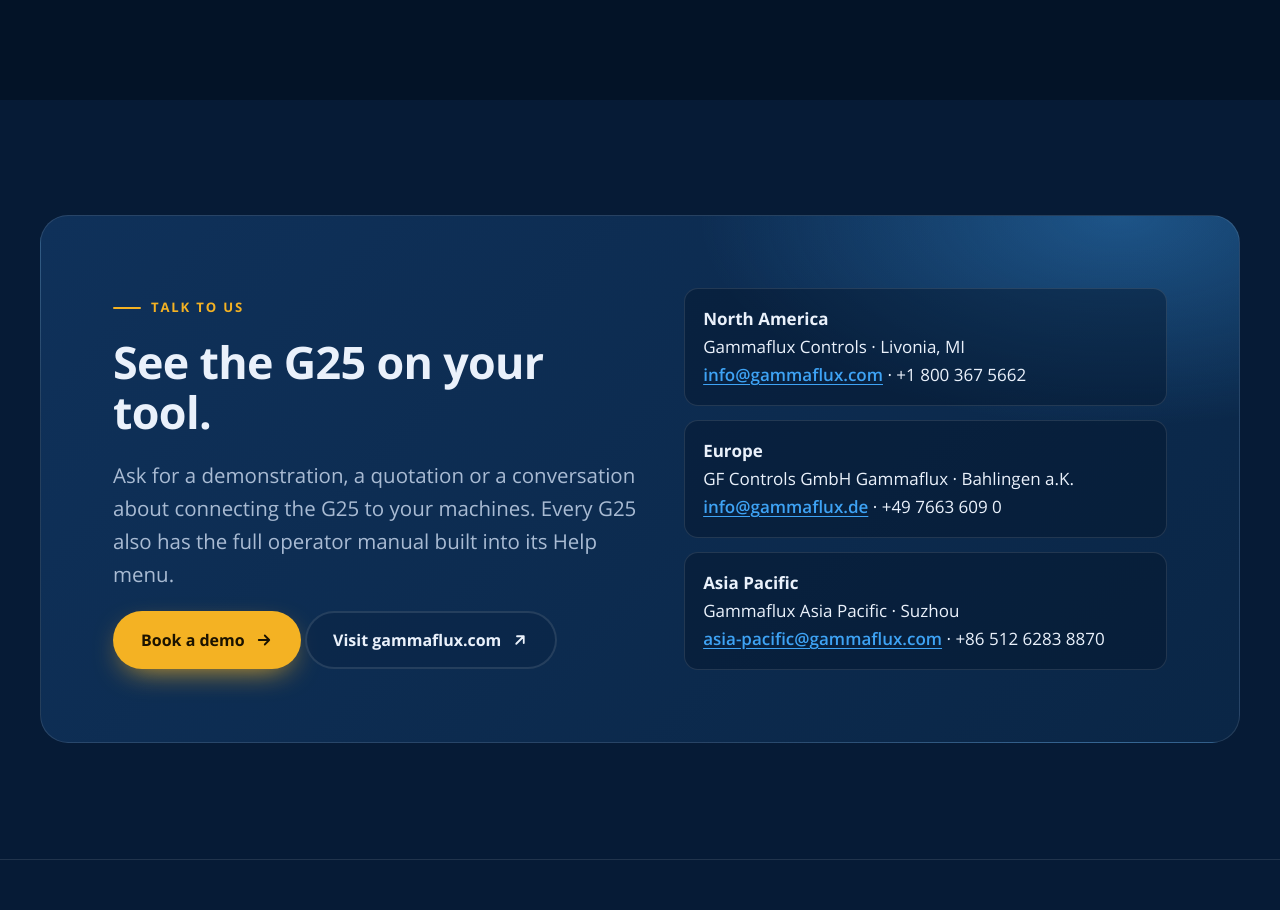
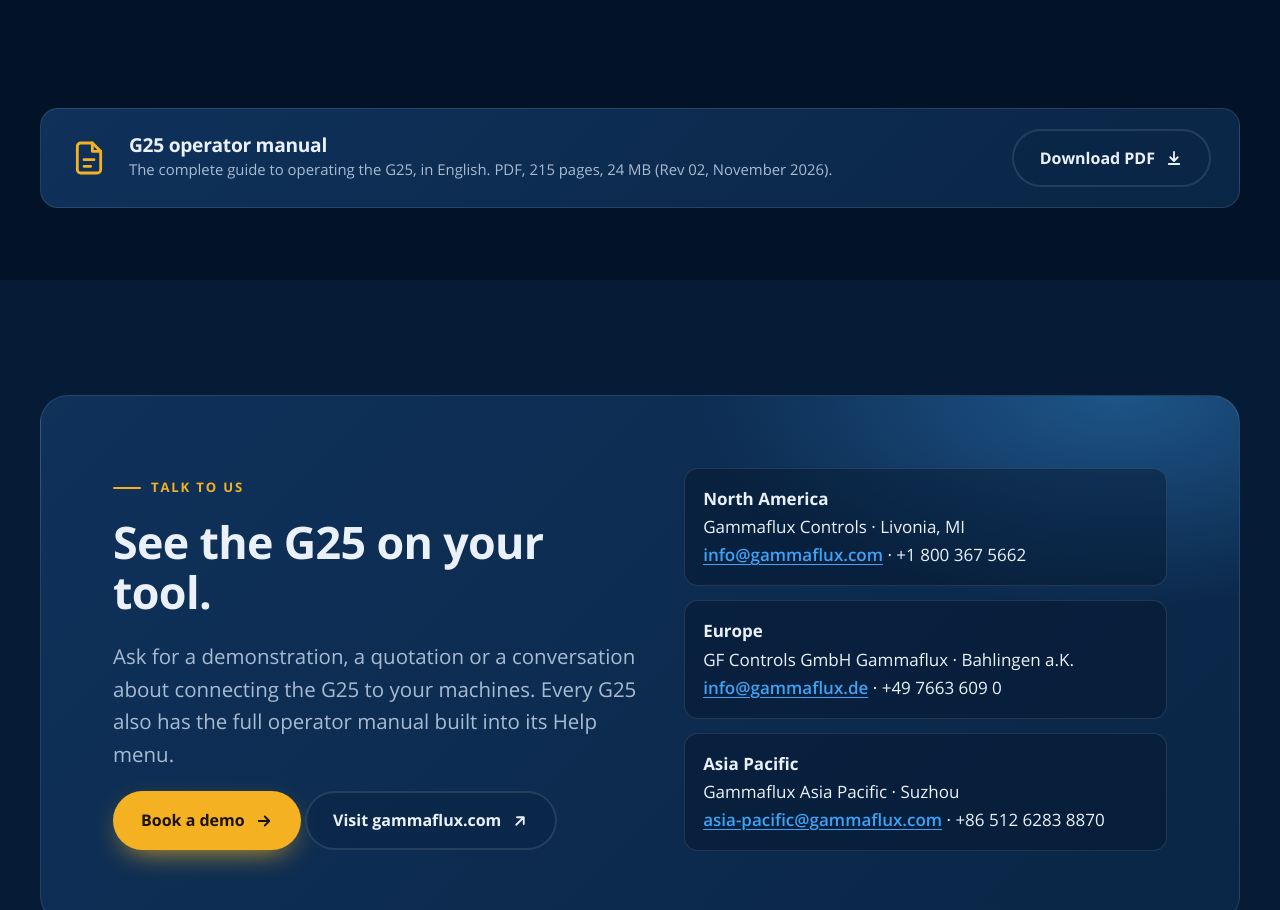
Before and after one commit to barnes-group/barnes-group.github.io, a plain HTML site: page g25/index.html in a window 1280 px wide. Shown: the part 6710-7620 px from the top of the page. Drawn offline with Linux system fonts and the light colour scheme.

Commit message:
Add G25 operator manual download

```diff
--- a/g25/assets/css/g25.css
+++ b/g25/assets/css/g25.css
@@ -254,3 +254,11 @@ dialog.lightbox::backdrop { background: rgba(2, 8, 18, 0.88); backdrop-filter: b
 .icon-panel { width: min(100%, 360px); aspect-ratio: 1; display: grid; place-content: center; justify-items: center; gap: 18px; border-radius: 28px; border: 1px solid var(--line); background: linear-gradient(135deg, var(--surface-2), var(--surface)); color: var(--blue); box-shadow: var(--shadow); }
 .icon-panel svg { width: 62%; height: auto; }
 .icon-panel span { color: var(--muted); font-weight: 600; font-size: 0.95rem; }
+
+/* Manual -------------------------------------------------------------------- */
+.manual { padding: 8px 0 clamp(40px, 6vw, 72px); }
+.manual-bar { display: grid; grid-template-columns: auto 1fr auto; gap: 20px; align-items: center; padding: 20px 28px; border-radius: 18px; border: 1px solid var(--line); background: linear-gradient(135deg, var(--surface-2), var(--surface)); }
+.manual-bar > svg { width: 40px; height: 40px; color: var(--accent-ink); }
+.manual-bar h2 { font-size: 1.2rem; margin: 0 0 2px; }
+.manual-bar p { margin: 0; color: var(--muted); font-size: 0.93rem; }
+@media (max-width: 700px) { .manual-bar { grid-template-columns: auto 1fr; } .manual-bar .btn { grid-column: 1 / -1; justify-content: center; } }
--- a/g25/index.html
+++ b/g25/index.html
@@ -16,7 +16,7 @@
   <link rel="preload" href="../assets/fonts/OpenSans-Regular.woff2" as="font" type="font/woff2" crossorigin>
   <link rel="preload" href="../assets/fonts/OpenSans-Bold.woff2" as="font" type="font/woff2" crossorigin>
   <link rel="stylesheet" href="../assets/css/site.css?v=1794908585">
-  <link rel="stylesheet" href="assets/css/g25.css?v=1794917362">
+  <link rel="stylesheet" href="assets/css/g25.css?v=1794917446">
   <script>
     (function () {
       var d = document.documentElement;
@@ -640,6 +640,21 @@
   </div>
 </section>
 
+<!-- MANUAL ----------------------------------------------------------------- -->
+<section class="manual" id="manual" aria-labelledby="manual-title">
+  <div class="wrap">
+    <div class="manual-bar reveal">
+      <svg width="40" height="40" viewBox="0 0 24 24" fill="none" stroke="currentColor" stroke-width="1.7" stroke-linecap="round" stroke-linejoin="round" aria-hidden="true"><path d="M14 3H7a2 2 0 0 0-2 2v14a2 2 0 0 0 2 2h10a2 2 0 0 0 2-2V8z"/><path d="M14 3v5h5M9 13h6M9 17h4"/></svg>
+      <div>
+        <h2 id="manual-title">G25 operator manual</h2>
+        <p>The complete guide to operating the G25, in English. PDF, 215 pages, 24 MB (Rev 02, November 2026).</p>
+      </div>
+      <a class="btn btn-ghost" href="downloads/G25-Operator-Manual-EN-Rev02.pdf" download>Download PDF
+        <svg viewBox="0 0 24 24" fill="none" stroke="currentColor" stroke-width="2.4" stroke-linecap="round" stroke-linejoin="round"><path d="M12 4v11M7 11l5 5 5-5M5 20h14"/></svg></a>
+    </div>
+  </div>
+</section>
+
 <!-- CONTACT ---------------------------------------------------------------- -->
 <section class="section alt" id="contact" aria-labelledby="contact-title">
   <div class="wrap">
@@ -671,7 +686,7 @@
       <small>© 2026 SPECTRIX. All rights reserved. G25 and Mold Doctor are trademarks of their respective owners. Screenshots are captures of the G25 software release 1.5 with demonstration data. Features and specifications may change; consult your Gammaflux representative for the configuration of your controller.</small>
     </div>
     <div>
-      <a href="../">All products</a> · <a href="#top">Back to top ↑</a>
+      <a href="downloads/G25-Operator-Manual-EN-Rev02.pdf">Operator manual (PDF)</a> · <a href="../">All products</a> · <a href="#top">Back to top ↑</a>
     </div>
   </div>
 </footer>
@@ -686,6 +701,6 @@
   </div>
 </dialog>
 
-<script src="assets/js/g25.js?v=1794917362" defer></script>
+<script src="assets/js/g25.js?v=1794917446" defer></script>
 </body>
 </html>
```
Also changed, not shown: scripts/templates/g25.html (+18 -3 lines), 1 other file.
